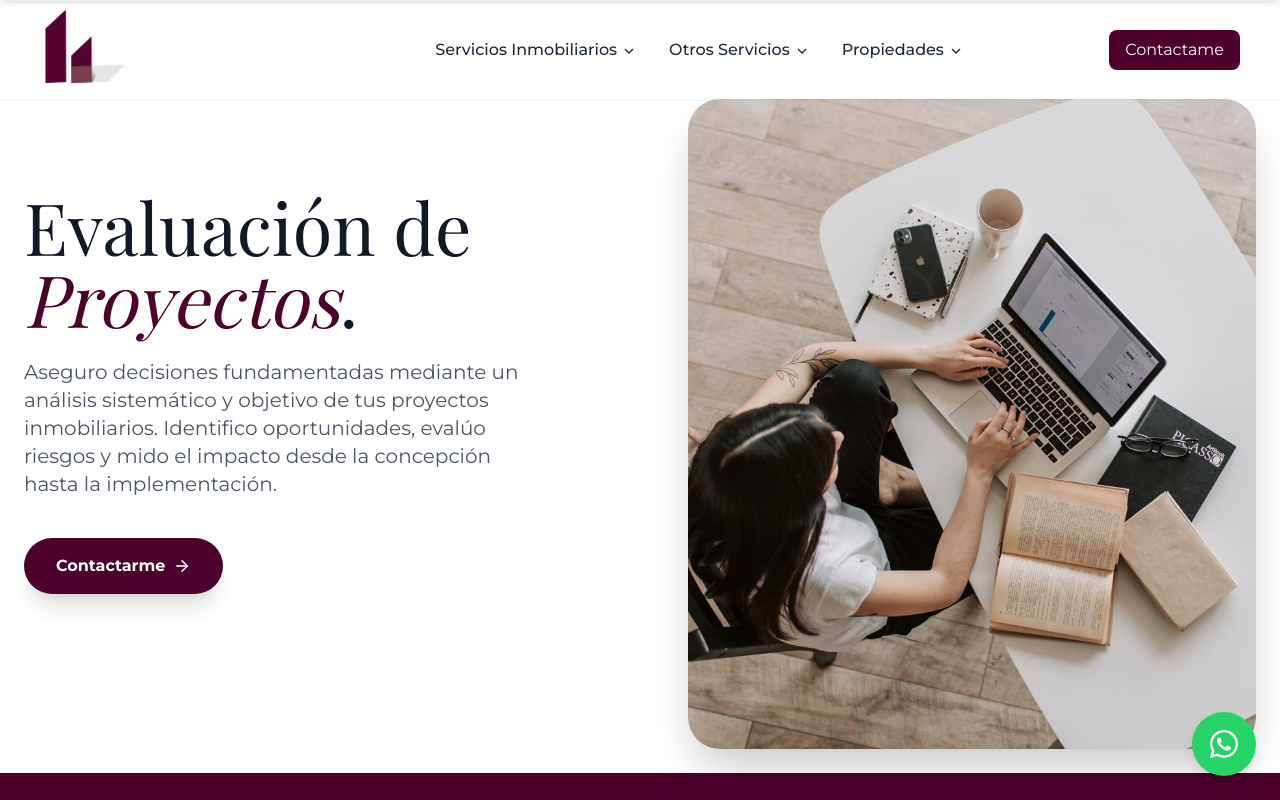
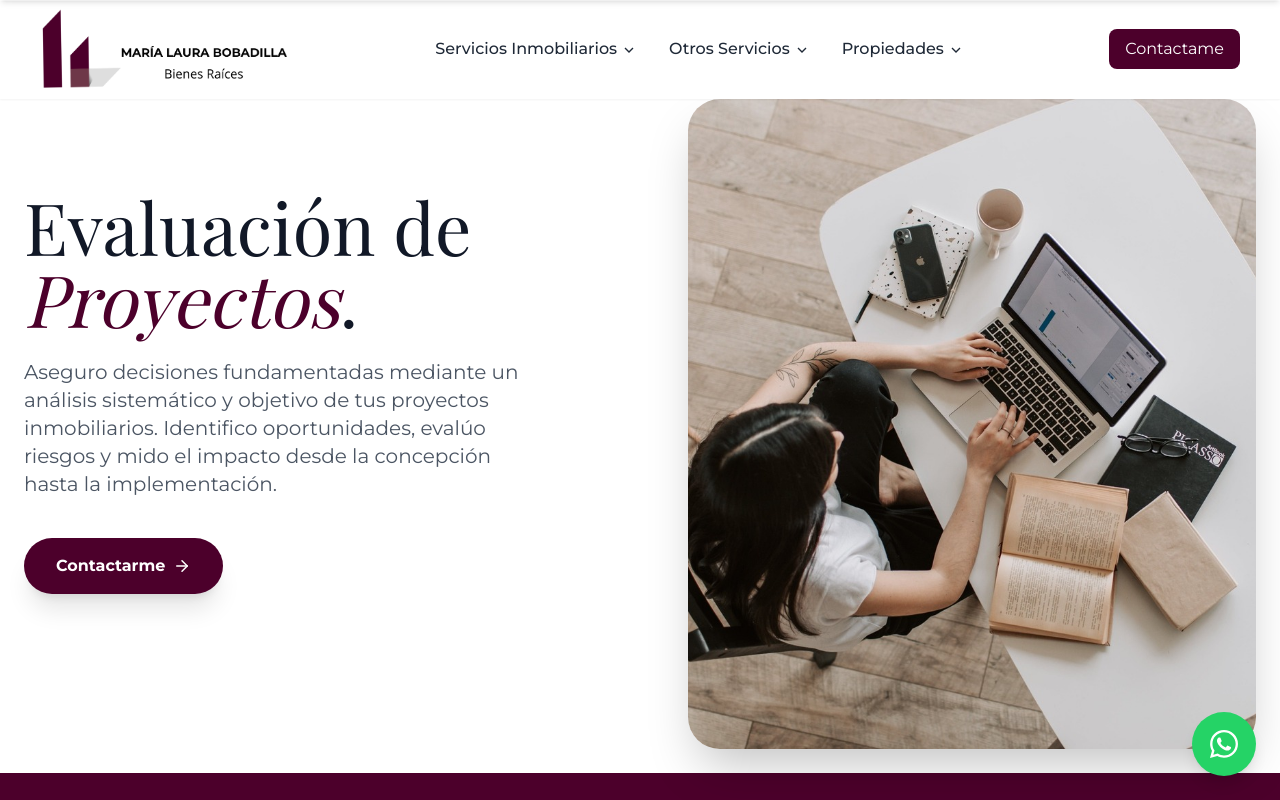
Before and after one commit to fabrizzio1822/inmobiliaria-prueba, a Next.js app: page /servicios-inmobiliarios/evaluacion in a window 1280 px wide. Shown: the top 800 px of the page. Built offline with nearby package versions, Linux system fonts and the light colour scheme; a web font is replaced by a local one.

Commit message:
v2/9-04:49

```diff
--- a/components/Header/Header.js
+++ b/components/Header/Header.js
@@ -36,7 +36,7 @@ export function Header() {
             {/* Logo */}
             <Link href="/" className="flex-shrink-0 relative z-50">
               <Image
-                src="/assets/logo3.png"
+                src={isHomePage ? "/assets/logo3.png" : "/assets/logo1.png"}
                 width={310}
                 height={90}
                 alt="Logo"
@@ -141,10 +141,10 @@ export function Header() {
               Ver todas
             </Link>
           </li>
-          <li className="w-full mt-auto mb-10">
+          <li className="w-full mt-auto mb-10 text-center">
             <Link
               href="/contactame"
-              className="block w-full py-4 text-xl font-semibold bg-white text-main-100 rounded-xl shadow-lg hover:bg-gray-100 transition-all"
+              className="block w-full py-4 text-xl font-semibold bg-white text-main-100 rounded-xl shadow-lg hover:bg-gray-100 transition-all text-center"
               onClick={closeMenu}
             >
               Contactame
```
